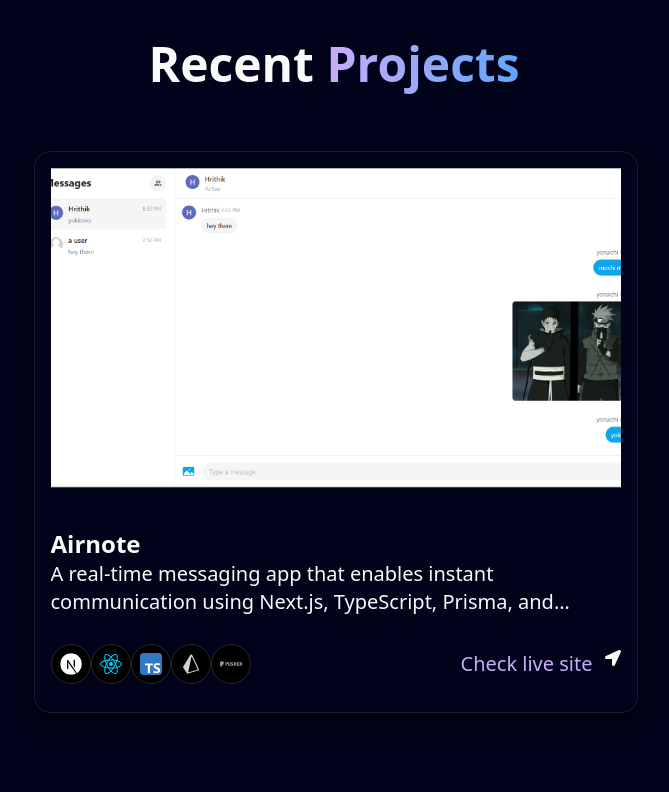
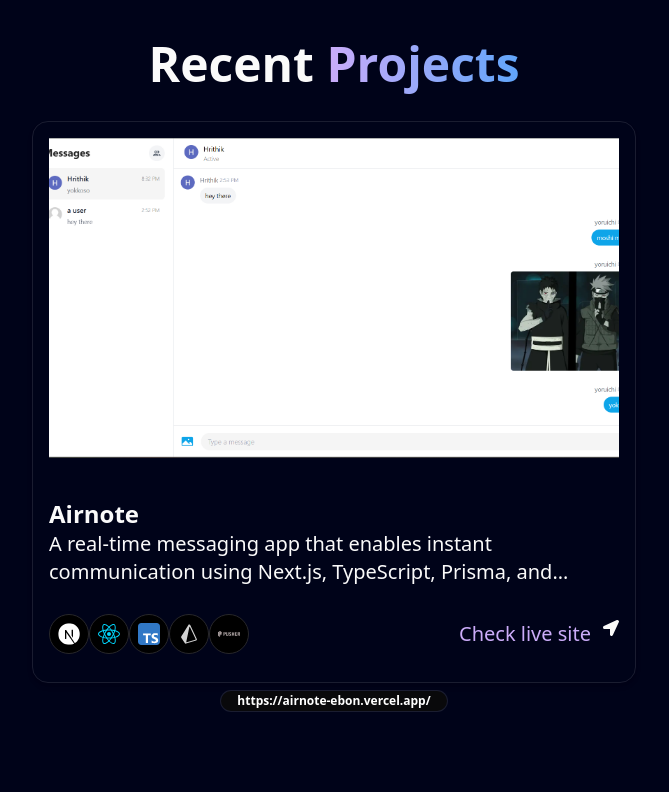
Before and after one commit to hrithik210/portfolio, a Next.js app: page / in a window 1280 px wide. Shown: the part 840-1632 px from the top of the page, without its empty margins (306-975 px from the left). Built offline with nearby package versions, Linux system fonts and the light colour scheme.

Commit message:
fixed recent projects section

```diff
--- a/components/ui/3d-pin.tsx
+++ b/components/ui/3d-pin.tsx
@@ -1,6 +1,5 @@
 "use client";
-import React, { useEffect, useState } from "react";
-import { motion } from "framer-motion";
+import React from "react";
 import { cn } from "@/lib/utils";
 import Link from "next/link";
 
@@ -17,161 +16,31 @@ export const PinContainer = ({
   className?: string;
   containerClassName?: string;
 }) => {
-  const [transform, setTransform] = useState(
-    "translate(-50%,-50%) rotateX(0deg)"
-  );
-  const [isMounted, setIsMounted] = useState(false);
-
-  useEffect(() => {
-    setIsMounted(true);
-  }, []);
-
-  if (!isMounted) {
-    return null;
-  }
-
-  const onMouseEnter = () => {
-    setTransform("translate(-50%,-50%) rotateX(40deg) scale(0.8)");
-  };
-  const onMouseLeave = () => {
-    setTransform("translate(-50%,-50%) rotateX(0deg) scale(1)");
-  };
-
   return (
     <Link
       className={cn(
-        "relative group/pin z-50  cursor-pointer",
+        "relative group cursor-pointer block",
         containerClassName
       )}
-      onMouseEnter={onMouseEnter}
-      onMouseLeave={onMouseLeave}
       href={href || "/"}
     >
       <div
-        style={{
-          perspective: "1000px",
-          transform: "rotateX(70deg) translateZ(0deg)",
-        }}
-        className="absolute left-1/2 top-1/2 ml-[0.09375rem] mt-4 -translate-x-1/2 -translate-y-1/2"
+        className="p-4 rounded-2xl border border-white/10 shadow-md
+                  group-hover:scale-105 group-hover:border-white/20
+                  transition-all duration-300 ease-in-out overflow-hidden"
       >
-        <div
-          style={{
-            transform: transform,
-          }}
-          className="absolute left-1/2 p-4 top-1/2
-          flex justify-start items-start  rounded-2xl  shadow-[0_8px_16px_rgb(0_0_0/0.4)]
-         border border-white/[0.1] group-hover/pin:border-white/[0.2] transition duration-700 overflow-hidden"
-        >
-          <div className={cn(" relative z-50 ", className)}>{children}</div>
+        <div className={cn("relative", className)}>
+          {children}
         </div>
       </div>
-      <PinPerspective title={title} href={href} />
+
+      {title && (
+        <div className="mt-2 flex justify-center">
+          <span className="rounded-full bg-zinc-950 py-0.5 px-4 ring-1 ring-white/10 text-white text-xs font-bold">
+            {title}
+          </span>
+        </div>
+      )}
     </Link>
   );
 };
-
-export const PinPerspective = ({
-  title,
-  href,
-}: {
-  title?: string;
-  href?: string;
-}) => {
-  return (
-    <motion.div className="pointer-events-none  w-full h-80 flex items-center justify-center opacity-0 group-hover/pin:opacity-100 z-[60] transition duration-500">
-      <div className=" w-full h-full -mt-7 flex-none  inset-0">
-        <div className="absolute top-0 inset-x-0  flex justify-center">
-          <a
-            href={href}
-            target={"_blank"}
-            className="relative flex space-x-2 items-center z-10 rounded-full bg-zinc-950 py-0.5 px-4 ring-1 ring-white/10 "
-          >
-            <span className="relative z-20 text-white text-xs font-bold inline-block py-0.5">
-              {title}
-            </span>
-
-            <span className="absolute -bottom-0 left-[1.125rem] h-px w-[calc(100%-2.25rem)] bg-gradient-to-r from-emerald-400/0 via-emerald-400/90 to-emerald-400/0 transition-opacity duration-500 group-hover/btn:opacity-40"></span>
-          </a>
-        </div>
-
-        <div
-          style={{
-            perspective: "1000px",
-            transform: "rotateX(70deg) translateZ(0)",
-          }}
-          className="absolute left-1/2 top-1/2 ml-[0.09375rem] mt-4 -translate-x-1/2 -translate-y-1/2"
-        >
-          <>
-            <motion.div
-              initial={{
-                opacity: 0,
-                scale: 0,
-                x: "-50%",
-                y: "-50%",
-              }}
-              animate={{
-                opacity: [0, 1, 0.5, 0],
-                scale: 1,
-
-                z: 0,
-              }}
-              transition={{
-                duration: 6,
-                repeat: Infinity,
-                delay: 0,
-              }}
-              className="absolute left-1/2 top-1/2  h-[11.25rem] w-[11.25rem] rounded-[50%] bg-sky-500/[0.08] shadow-[0_8px_16px_rgb(0_0_0/0.4)]"
-            ></motion.div>
-            <motion.div
-              initial={{
-                opacity: 0,
-                scale: 0,
-                x: "-50%",
-                y: "-50%",
-              }}
-              animate={{
-                opacity: [0, 1, 0.5, 0],
-                scale: 1,
-
-                z: 0,
-              }}
-              transition={{
-                duration: 6,
-                repeat: Infinity,
-                delay: 2,
-              }}
-              className="absolute left-1/2 top-1/2  h-[11.25rem] w-[11.25rem] rounded-[50%] bg-sky-500/[0.08] shadow-[0_8px_16px_rgb(0_0_0/0.4)]"
-            ></motion.div>
-            <motion.div
-              initial={{
-                opacity: 0,
-                scale: 0,
-                x: "-50%",
-                y: "-50%",
-              }}
-              animate={{
-                opacity: [0, 1, 0.5, 0],
-                scale: 1,
-
-                z: 0,
-              }}
-              transition={{
-                duration: 6,
-                repeat: Infinity,
-                delay: 4,
-              }}
-              className="absolute left-1/2 top-1/2  h-[11.25rem] w-[11.25rem] rounded-[50%] bg-sky-500/[0.08] shadow-[0_8px_16px_rgb(0_0_0/0.4)]"
-            ></motion.div>
-          </>
-        </div>
-
-        <>
-          <motion.div className="absolute right-1/2 bottom-1/2 bg-gradient-to-b from-transparent to-cyan-500 translate-y-[14px] w-px h-20 group-hover/pin:h-40 blur-[2px]" />
-          <motion.div className="absolute right-1/2 bottom-1/2 bg-gradient-to-b from-transparent to-cyan-500 translate-y-[14px] w-px h-20 group-hover/pin:h-40  " />
-          <motion.div className="absolute right-1/2 translate-x-[1.5px] bottom-1/2 bg-cyan-600 translate-y-[14px] w-[4px] h-[4px] rounded-full z-40 blur-[3px]" />
-          <motion.div className="absolute right-1/2 translate-x-[0.5px] bottom-1/2 bg-cyan-300 translate-y-[14px] w-[2px] h-[2px] rounded-full z-40 " />
-        </>
-      </div>
-    </motion.div>
-  );
-};
```
